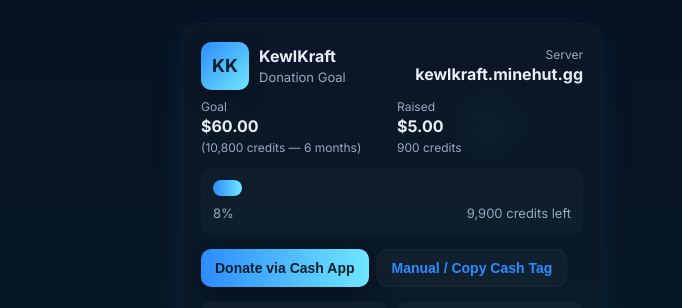
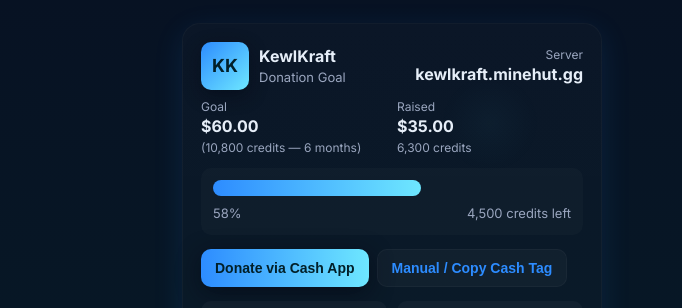
Before and after one commit to semze/kewlkraft, a plain HTML site: page index.html in a window 1280 px wide. Shown: the part 117-425 px from the top of the page, 598-1280 px from the left. Drawn offline with Linux system fonts and the light colour scheme.

Commit message:
Update index.html

```diff
--- a/index.html
+++ b/index.html
@@ -440,7 +440,7 @@
     dollarsPerBlock: 10,   // cost for 1,800 credits
     goalCredits: 10800,    // 6 months -> 10,800 credits
     // Set the amount you've already raised in USD here:
-    raisedUSD: 5.00
+    raisedUSD: 35.00
   };
   // Derived
   CONFIG.goalUSD = (CONFIG.goalCredits / CONFIG.creditsPerBlock) * CONFIG.dollarsPerBlock; // $60
```
